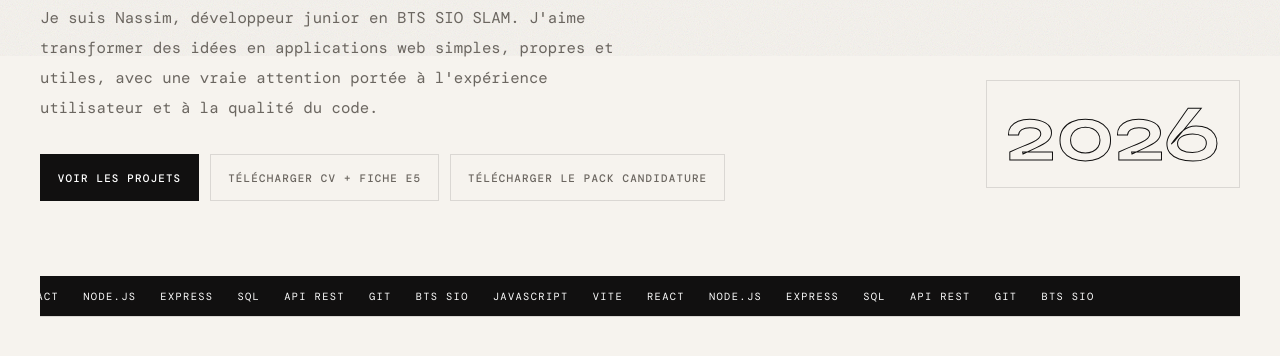
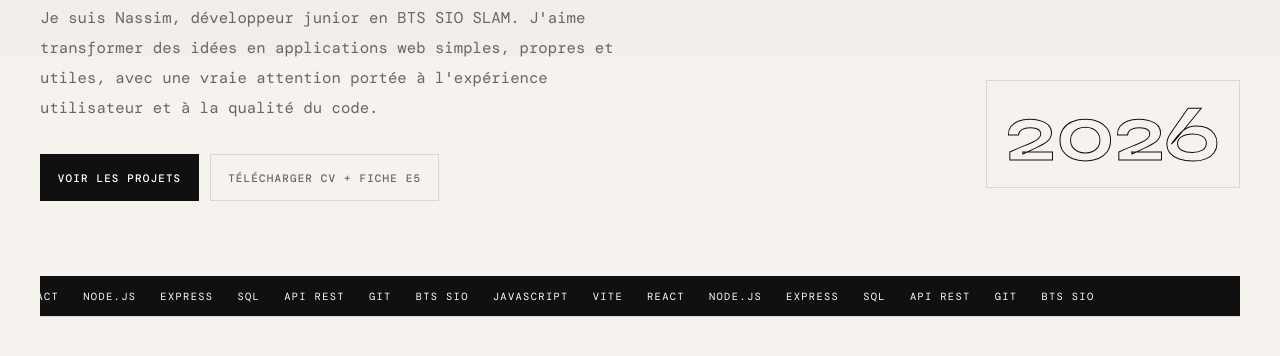
Before and after one commit to toftofpxs/Portfolio, a website built with Vite: page index.html in a window 1280 px wide. Shown: the part 744-1100 px from the top of the page. Built offline with nearby package versions, Linux system fonts and the light colour scheme; a web font is replaced by a local one.

Commit message:
chore: remove duplicate pack candidature button

```diff
--- a/index.html
+++ b/index.html
@@ -45,7 +45,6 @@
       <div class="hero-ctas">
         <a class="btn btn-primary" href="#projects">Voir les projets</a>
         <a class="btn btn-ghost" href="downloads/CV-et-fiche-E5.zip" download>Télécharger CV + fiche E5</a>
-        <a class="btn btn-ghost" href="downloads/CV-et-fiche-E5.zip" download>Télécharger le pack candidature</a>
       </div>
 
       <div class="hero-badge" aria-label="Année de référence">2026</div>
```
